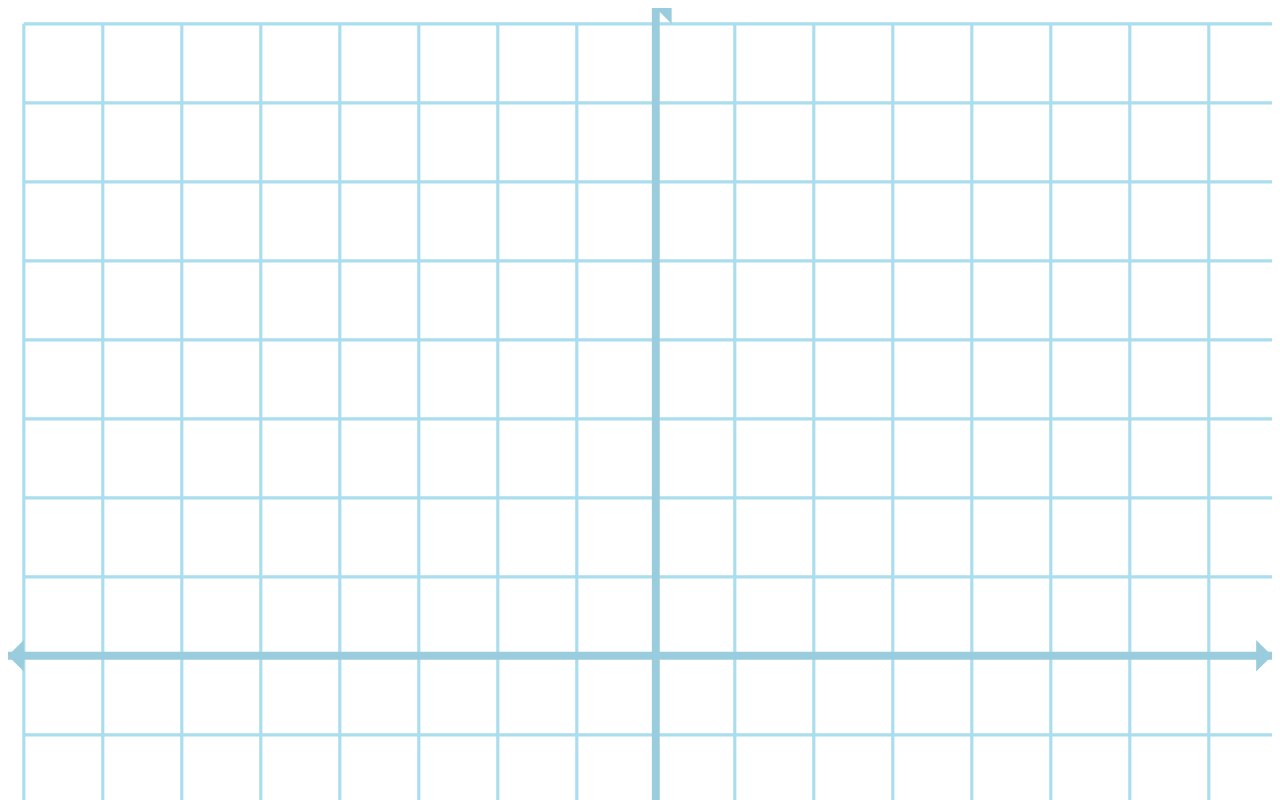
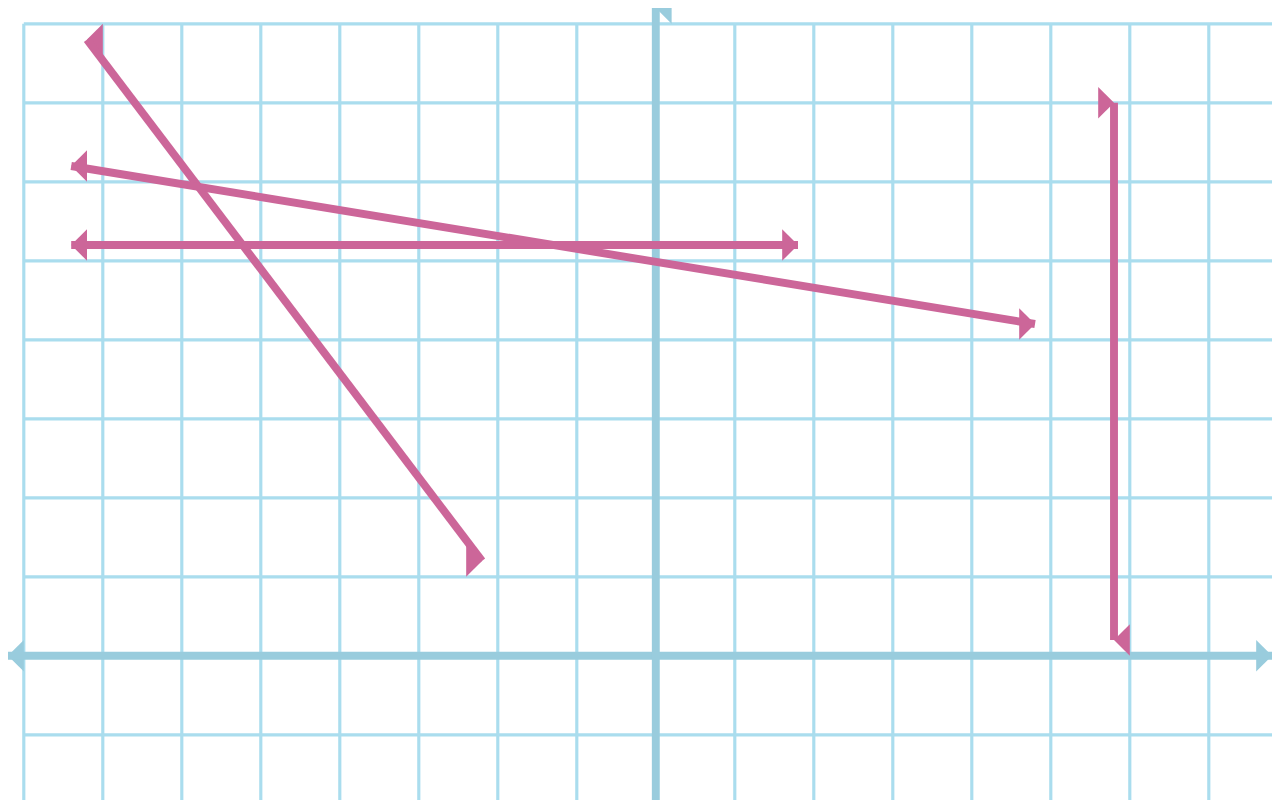
Before and after one commit to aalvinlin/polynomial-rational-cfu, a React (Vite) app: page / in a window 1280 px wide. Shown: the top 800 px of the page. Built offline with nearby package versions, Linux system fonts and the light colour scheme.

Commit message:
add test examples and swap left/right points if needed

```diff
--- a/src/components/Grid.js
+++ b/src/components/Grid.js
@@ -17,11 +17,27 @@ const Grid = () => {
     }
 
     const LineWithArrows = ({xStart, yStart, xEnd, yEnd, color}) => {
+
+        const slope = (yEnd - yStart) / (xEnd - xStart);
+
+        // swap left and right points if needed so that (xEnd, yEnd) is on the right
+        if (xEnd < xStart)
+            {
+                let xTemp = xStart;
+                let yTemp = yStart;
+
+                xStart = xEnd;
+                yStart = yEnd;
+
+                xEnd = xTemp;
+                yEnd = yTemp;
+            }
+
         return (
             <>
-                <polygon points={`${xStart},${yStart} ${xStart + 10},${yStart + 10} ${xStart + 10},${yStart - 10}`} fill="#99CCDD" />
+                <polygon points={`${xStart},${yStart} ${xStart + 10},${yStart + 10} ${xStart + 10},${yStart - 10}`} fill={color} />
                 <Line xStart={xStart} yStart={yStart} xEnd={xEnd} yEnd={yEnd} color={color} />;
-                <polygon points={`${xEnd},${yEnd} ${xEnd - 10},${yEnd + 10} ${xEnd - 10},${yEnd - 10}`} fill="#99CCDD" />
+                <polygon points={`${xEnd},${yEnd} ${xEnd - 10},${yEnd + 10} ${xEnd - 10},${yEnd - 10}`} fill={color} />
             </>
         );
     }
@@ -34,12 +50,19 @@ const Grid = () => {
         return <LineWithArrows xStart={x} yStart="0" xEnd={x} yEnd="800" color="#99CCDD" />;
     }
 
+    // convert from grid coordinates to actual SVG coordinates!
+
     return (
         <svg viewBox="0 0 800 800">
             {[...Array(20)].map((item, i) => horizontalGridLine(10 + 50 * i))}
             {[...Array(20)].map((item, i) => verticalGridLine(10 + 50 * i))}
             {xAxis(410)}
             {yAxis(410)}
+
+            <LineWithArrows xStart={50} yStart={20} xEnd={300} yEnd={350} color="#CC6699" />;
+            <LineWithArrows xStart={650} yStart={200} xEnd={40} yEnd={100} color="#CC6699" />;
+            <LineWithArrows xStart={700} yStart={400} xEnd={700} yEnd={60} color="#CC6699" />;
+            <LineWithArrows xStart={500} yStart={150} xEnd={40} yEnd={150} color="#CC6699" />;
         </svg>
     )
 }
```
